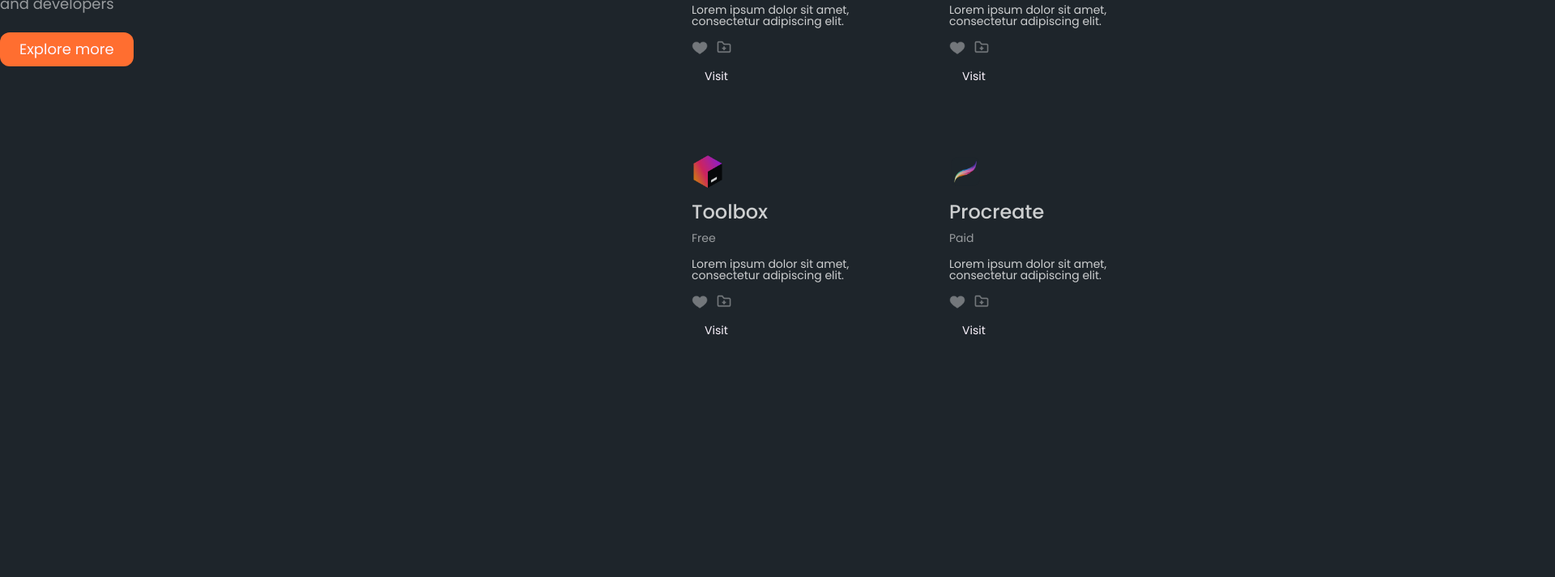
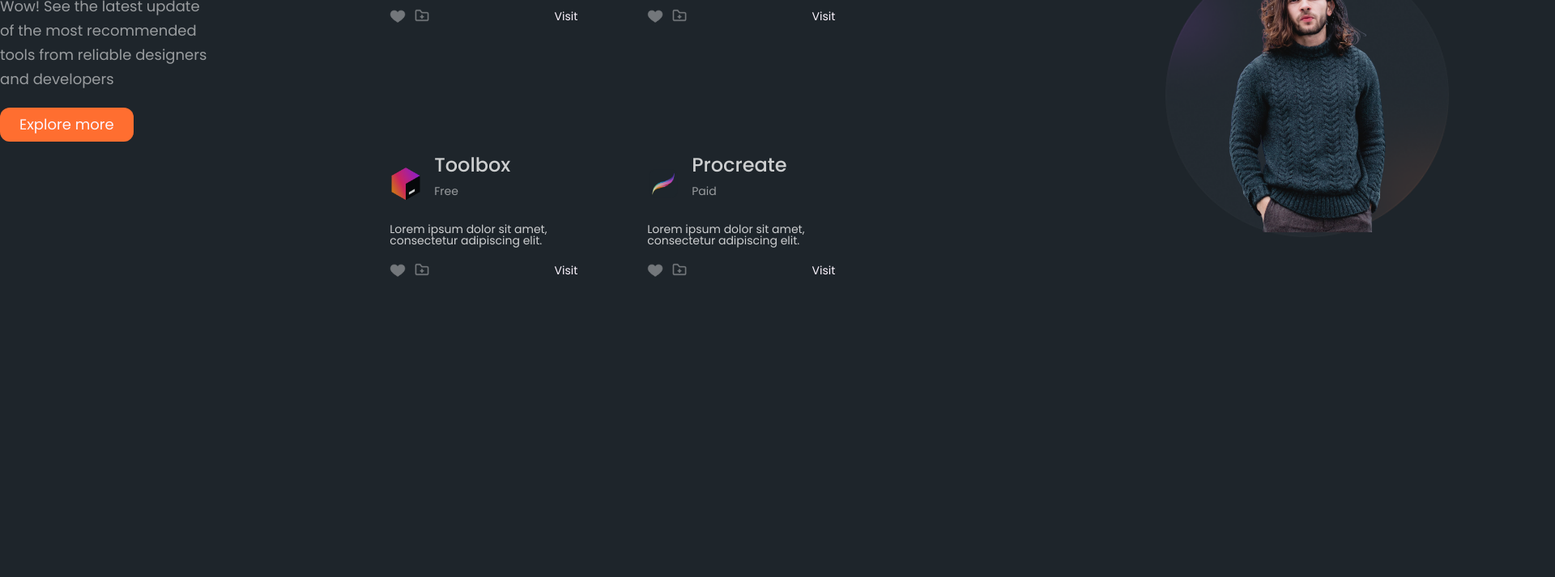
Before and after one commit to GladkayaBorodka/Antools-D, a plain HTML site: page index.html in a window 1280 px wide. Shown: the part 342-1055 px from the top of the page at 81% size, 1920 px wide, since content can reach past the window. Drawn offline with Linux system fonts and the light colour scheme.

Commit message:
Antools-D

```diff
--- a/css/style.css
+++ b/css/style.css
@@ -45,7 +45,6 @@
   justify-content: space-between;
   align-items: flex-start;
   gap: 197px;
-
 }
 
 .tools_newcomer-wrapper {
@@ -87,7 +86,6 @@
   background-color: var(--tools-color-wraper);
 }
 
-
 .tools_newcomer-list {
   display: grid;
   grid-template-columns: repeat(2, 288px);
@@ -111,16 +109,22 @@
   box-sizing: border-box;
 }
 
-
 .tools_newcomer-item:hover {
   transform: translateY(-5px);
   background-color: var(--background);
 }
 
+.tools_newcomer-wrap {
+  display: flex;
+  flex-direction: row;
+  align-items: center;
+  gap: 15px;
+  margin-bottom: 15px;
+}
+
 .tools_newcomer-image {
   width: 40px;
   height: 40px;
-  margin-bottom: 15px;
 }
 
 .tools_newcomer-name {
@@ -129,7 +133,6 @@
   margin: 0;
   color: var(--tools-color-list);
   line-height: 100%;
-
 }
 
 .tools_newcomer-price {
@@ -145,10 +148,15 @@
   margin-bottom: 15px;
 }
 
+.tools_newcomer-bottom {
+  display: flex;
+  justify-content: space-between;
+  align-items: center;
+}
+
 .tools_newcomer-actions {
   display: flex;
   gap: 10px;
-  margin-bottom: 15px;
 }
 
 .tools_newcomer-icon-like,
@@ -156,6 +164,7 @@
   width: 20px;
   height: 20px;
 }
+
 .tools_newcomer-icon-like:hover {
   filter: brightness(0) saturate(100%) invert(18%) sepia(99%) saturate(7484%) hue-rotate(356deg) brightness(90%) contrast(122%);
 }
@@ -167,8 +176,8 @@
   border-radius: 8px;
   font-size: 14px;
   transition: background-color 0.3s ease;
+}
 
-}
 .tools_newcomer-link:hover {
   background-color: var(--button-color);
 }
--- a/index.html
+++ b/index.html
@@ -27,11 +27,17 @@
     </div>
 
     <ul class="tools_newcomer-list">
+
       <li class="tools_newcomer-item">
+        <div class="tools_newcomer-wrap">
           <img src="./images/nt-section/zeplin.png" alt="Zeplin" class="tools_newcomer-image">
+          <div class="tools_newcomer-info">
             <h3 class="tools_newcomer-name">Zeplin</h3>
             <p class="tools_newcomer-price">Free & Paid</p>
+          </div>
+        </div>
         <p class="tools_newcomer-text">Lorem ipsum dolor sit amet, consectetur adipiscing elit.</p>
+        <div class="tools_newcomer-bottom">
           <ul class="tools_newcomer-actions">
             <li class="tools_newcomer-action-item">
               <a href="#"><img src="./images/tools/like.png" alt="Like" class="tools_newcomer-icon-like"></a>
@@ -41,13 +47,19 @@
             </li>
           </ul>
           <a href="#" class="tools_newcomer-link">Visit</a>
+        </div>
       </li>
 
       <li class="tools_newcomer-item">
+        <div class="tools_newcomer-wrap">
           <img src="./images/nt-section/jb_phpstorm.png" alt="PHPStorm" class="tools_newcomer-image">
+          <div class="tools_newcomer-info">
             <h3 class="tools_newcomer-name">PHPStorm</h3>
             <p class="tools_newcomer-price">Free</p>
+          </div>
+        </div>
         <p class="tools_newcomer-text">Lorem ipsum dolor sit amet, consectetur adipiscing elit.</p>
+        <div class="tools_newcomer-bottom">
           <ul class="tools_newcomer-actions">
             <li class="tools_newcomer-action-item">
               <a href="#"><img src="./images/tools/like.png" alt="Like" class="tools_newcomer-icon-like"></a>
@@ -57,13 +69,19 @@
             </li>
           </ul>
           <a href="#" class="tools_newcomer-link">Visit</a>
+        </div>
       </li>
 
       <li class="tools_newcomer-item">
+        <div class="tools_newcomer-wrap">
           <img src="./images/nt-section/jb_toolbox_app.png" alt="Toolbox" class="tools_newcomer-image">
+          <div class="tools_newcomer-info">
             <h3 class="tools_newcomer-name">Toolbox</h3>
             <p class="tools_newcomer-price">Free</p>
+          </div>
+        </div>
         <p class="tools_newcomer-text">Lorem ipsum dolor sit amet, consectetur adipiscing elit.</p>
+        <div class="tools_newcomer-bottom">
           <ul class="tools_newcomer-actions">
             <li class="tools_newcomer-action-item">
               <a href="#"><img src="./images/tools/like.png" alt="Like" class="tools_newcomer-icon-like"></a>
@@ -73,13 +91,19 @@
             </li>
           </ul>
           <a href="#" class="tools_newcomer-link">Visit</a>
+        </div>
       </li>
 
       <li class="tools_newcomer-item">
+        <div class="tools_newcomer-wrap">
           <img src="./images/nt-section/procreate.png" alt="Procreate" class="tools_newcomer-image">
+          <div class="tools_newcomer-info">
             <h3 class="tools_newcomer-name">Procreate</h3>
             <p class="tools_newcomer-price">Paid</p>
+          </div>
+        </div>
         <p class="tools_newcomer-text">Lorem ipsum dolor sit amet, consectetur adipiscing elit.</p>
+        <div class="tools_newcomer-bottom">
           <ul class="tools_newcomer-actions">
             <li class="tools_newcomer-action-item">
               <a href="#"><img src="./images/tools/like.png" alt="Like" class="tools_newcomer-icon-like"></a>
@@ -89,10 +113,10 @@
             </li>
           </ul>
           <a href="#" class="tools_newcomer-link">Visit</a>
+        </div>
       </li>
+
     </ul>
-  </div>
-</section>
 <!--Newcomer Tools Section (КОНЕЦ)-->
 
 <!--Ronald Richards Section (НАЧАЛО) -->
```
Lines whose indentation alone changed are shown as unchanged.
